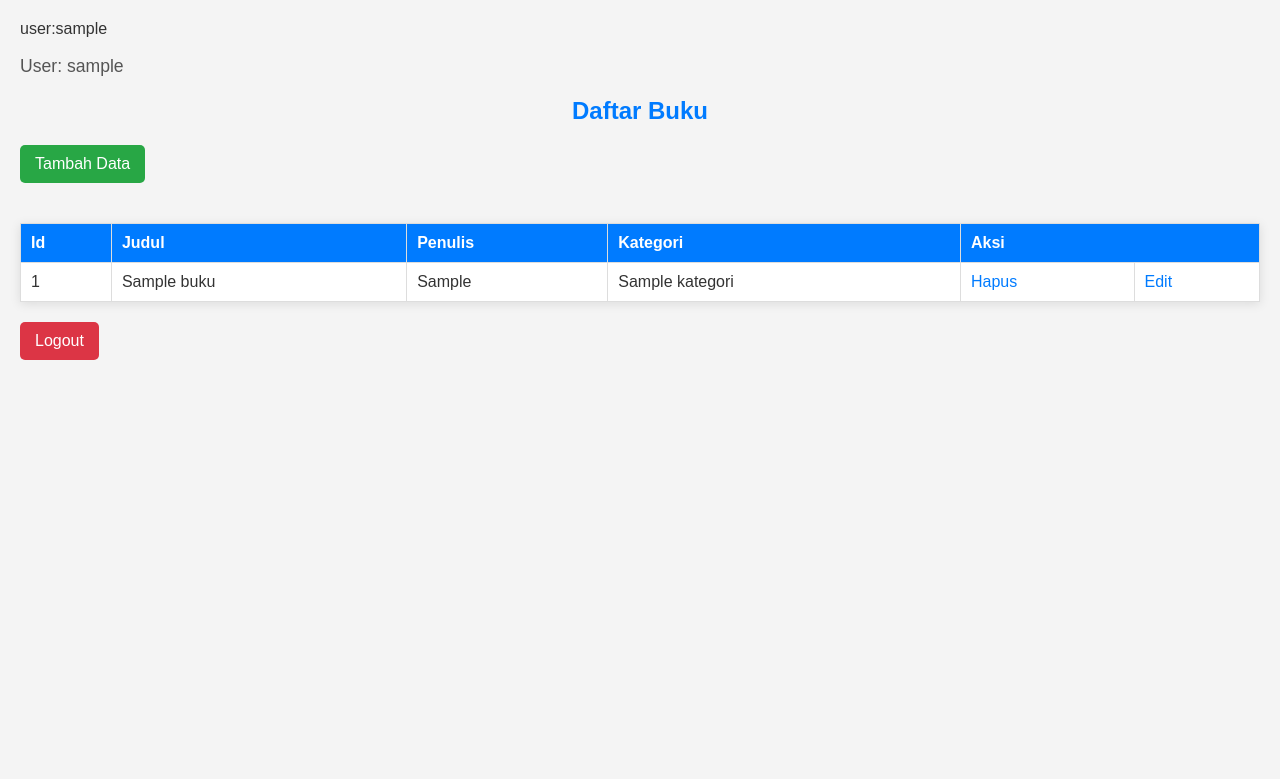
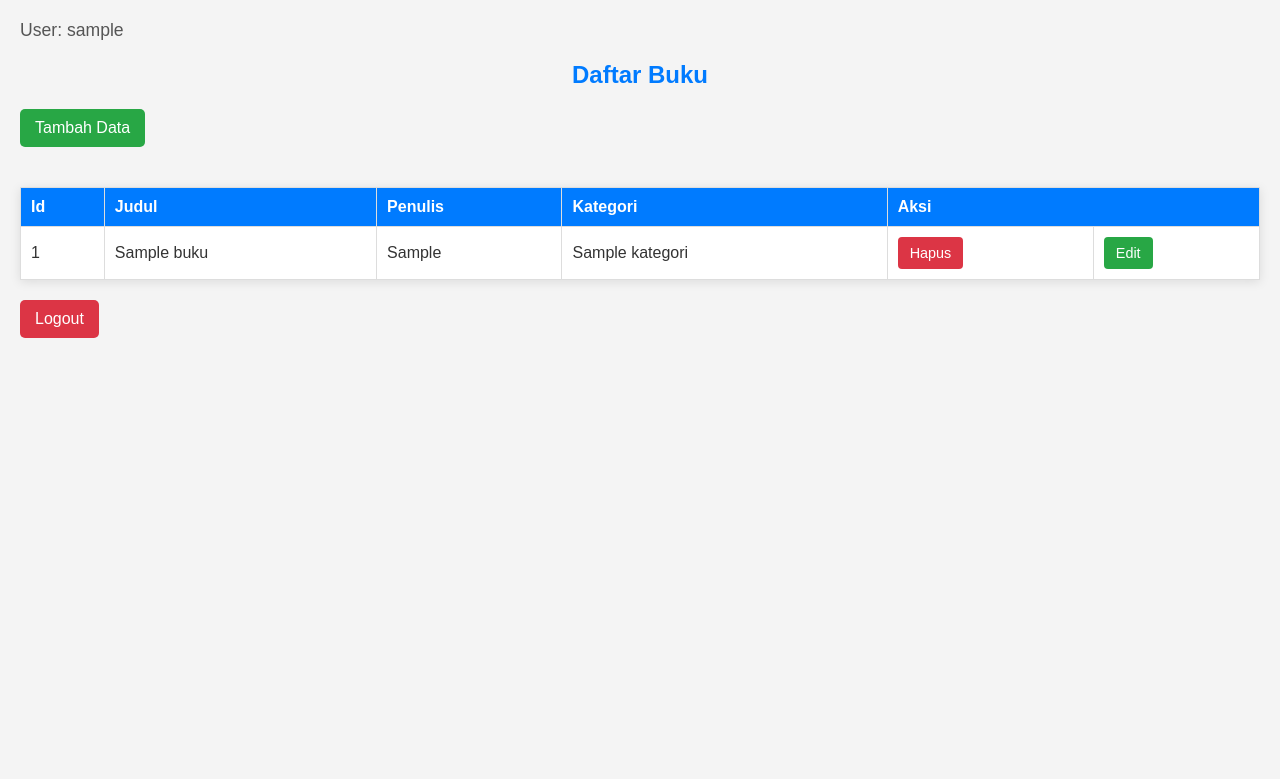
Before and after one commit to Ibmahen/CRUD-Book, a PHP site: page /simpanBuku.php in a window 1280 px wide. Shown: the top 779 px of the page. Run offline with PHP 8.4, Linux system fonts and the light colour scheme; the visitor is signed in with stand-in values (Sample User, id 1); tables that the repository leaves empty or names only in its code hold one stand-in row (values such as "Sample post"); data that the repository does not hold is empty.

Commit message:
fix display UI

```diff
--- a/daftarBukuWithLogin.php
+++ b/daftarBukuWithLogin.php
@@ -7,7 +7,7 @@ if (!isset($_SESSION['username'])) {
     header("Location: Login.php");
     exit();
 }
-echo "user:" . $_SESSION['username'] . "<br>";
+// REMOVE THIS LINE: echo "user:" . $_SESSION['username'] . "<br>";
 $levelUser = $_SESSION['levelUser'];
 // Koneksi ke database
 include "koneksi.php";
@@ -93,6 +93,34 @@ $hasil = $koneksi->query($sql);
             font-size: 1.1em;
             color: #555;
         }
+
+        /* Styles for action buttons */
+        .action-button {
+            display: inline-block;
+            padding: 8px 12px;
+            border-radius: 4px;
+            text-decoration: none;
+            color: white;
+            font-size: 0.9em;
+            text-align: center;
+            border: none;
+            cursor: pointer;
+            transition: background-color 0.3s ease;
+        }
+
+        .delete-button {
+            background-color: #dc3545; /* Red */
+        }
+        .delete-button:hover {
+            background-color: #c82333;
+        }
+
+        .edit-button {
+            background-color: #28a745; /* Green */
+        }
+        .edit-button:hover {
+            background-color: #218838;
+        }
     </style>
 </head>
 
@@ -122,11 +150,11 @@ $hasil = $koneksi->query($sql);
                         <td><?= $row['nama_kategori'] ?></td>
                         <?php if ($levelUser == 1) { ?>
                             <td><a href="hapusBuku.php?id_hapus=<?php echo
-                                $row['id_buku']; ?>" onclick="return confirm('Apakah Anda yakin ingin menghapus data ini?')">Hapus</a></td>
+                                $row['id_buku']; ?>" onclick="return confirm('Apakah Anda yakin ingin menghapus data ini?')" class="action-button delete-button">Hapus</a></td>
                         <?php } ?>
                         <?php if ($levelUser == 1 || $levelUser == 2) { ?>
                             <td><a href="editBuku.php?id_edit=<?php echo
-                                $row['id_buku']; ?>" onclick="return confirm('Apakah Anda mau edit record ini ?')">Edit</a></td>
+                                $row['id_buku']; ?>" onclick="return confirm('Apakah Anda mau edit record ini ?')" class="action-button edit-button">Edit</a></td>
                         <?php } ?>
                     </tr>
                 <?php }
```
Also changed, not shown: daftarBuku.php (+31 -2 lines).
